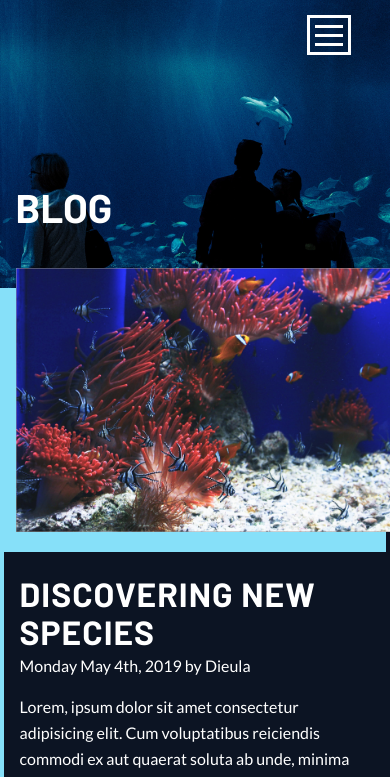
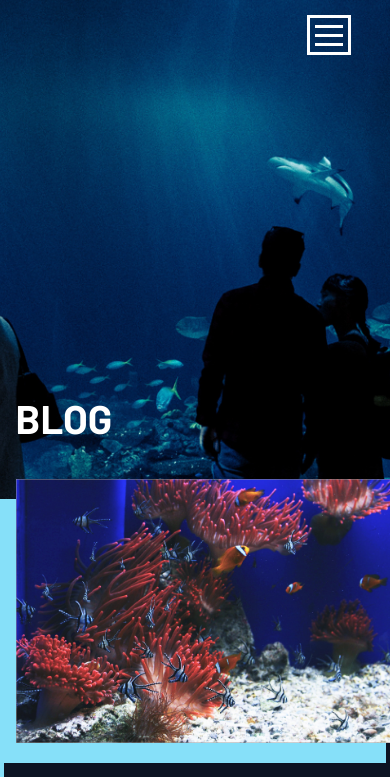
Before and after one commit to paulavivasteixeira/Under-the-sea, a plain HTML site: page blog.html in a window 390 px wide. Shown: the top 777 px of the page. Drawn offline with Linux system fonts and the light colour scheme.

Commit message:
media queries navBar li

```diff
--- a/styles/sass/partials/_blogMediaQueries.scss
+++ b/styles/sass/partials/_blogMediaQueries.scss
@@ -74,7 +74,15 @@
 
 @media (max-width: 550px) {
     .backgroundBlog {
-        height: 40vh;
+        height: 65vh;
+    }
+
+    .navBar ul li{
+        margin: 3px 0 0 3px;
+    }
+
+    .mainBlog{
+        overflow: hidden;
     }
 
     .recentPost, .comments, .blogForm {
```
Also changed, not shown: styles/styles.css.
